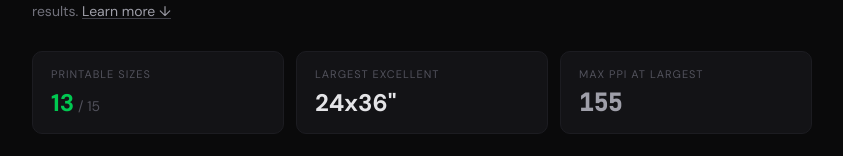
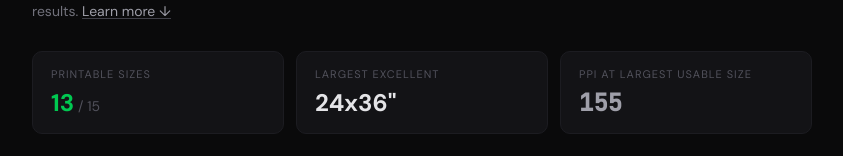
Before and after one commit to devhowyalike/print-calculator, a React (Vite) app: page / in a window 1280 px wide. Shown: the part 459-615 px from the top of the page, without its empty margins (218-1061 px from the left). Built offline with nearby package versions, Linux system fonts and the light colour scheme.

Commit message:
Refactor PrintCalculator component to simplify PPI display logic and enhance clarity in print size descriptions.

```diff
--- a/src/components/PrintCalculator.tsx
+++ b/src/components/PrintCalculator.tsx
@@ -241,14 +241,10 @@ export default function PrintCalculator() {
         </div>
         <div className="min-w-[160px] flex-1 rounded-[10px] border border-[#1c1c21] bg-[#131316] px-[18px] py-3.5">
           <div className="mb-1 text-[11px] uppercase tracking-[1px] text-zinc-600">
-            {mode === "print" ? "Max PPI at largest" : "Min PPI required"}
+            PPI at largest usable size
           </div>
           <div className="font-mono text-2xl font-bold text-zinc-400">
-            {mode === "print"
-              ? lastExcellent
-                ? lastExcellent.effectiveDPI
-                : "—"
-              : currentPresetPPI}
+            {lastExcellent ? lastExcellent.effectiveDPI : "—"}
           </div>
         </div>
       </div>
```
